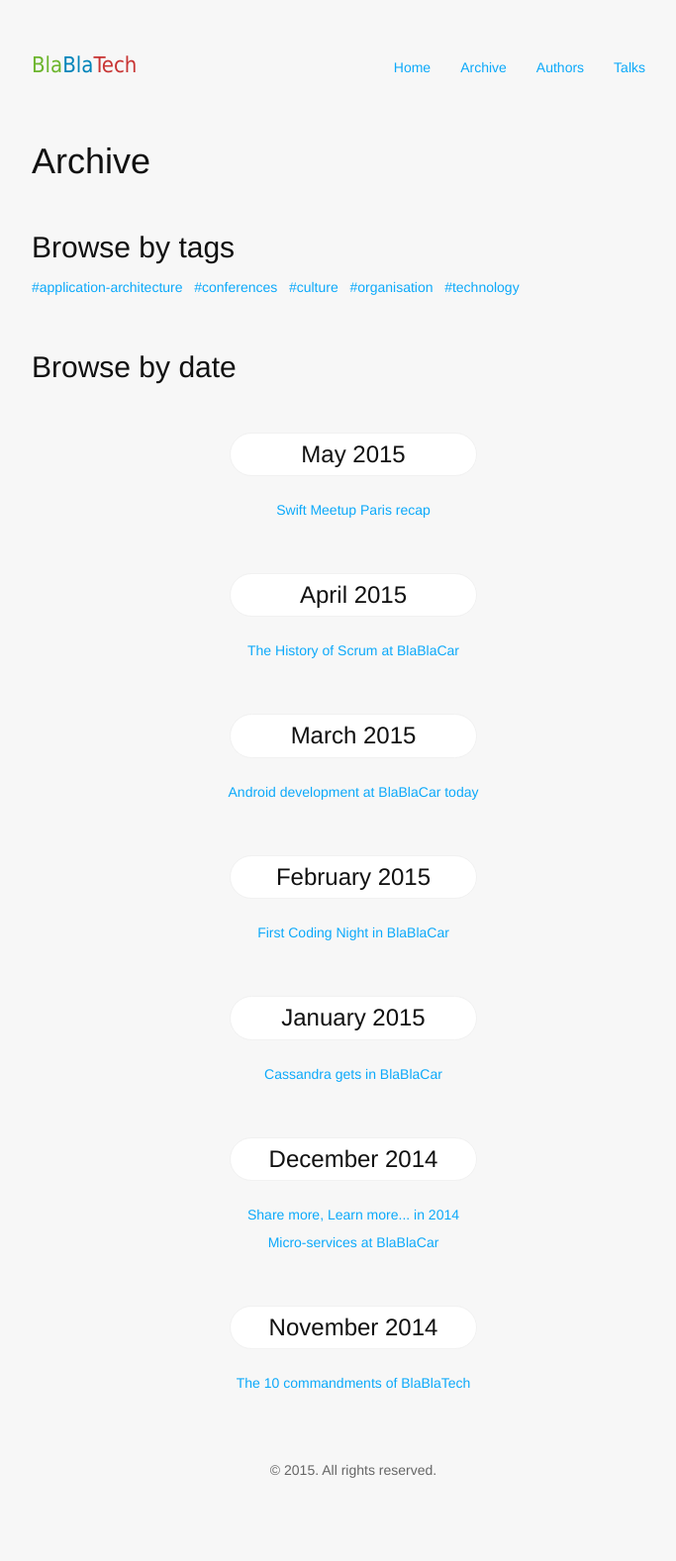
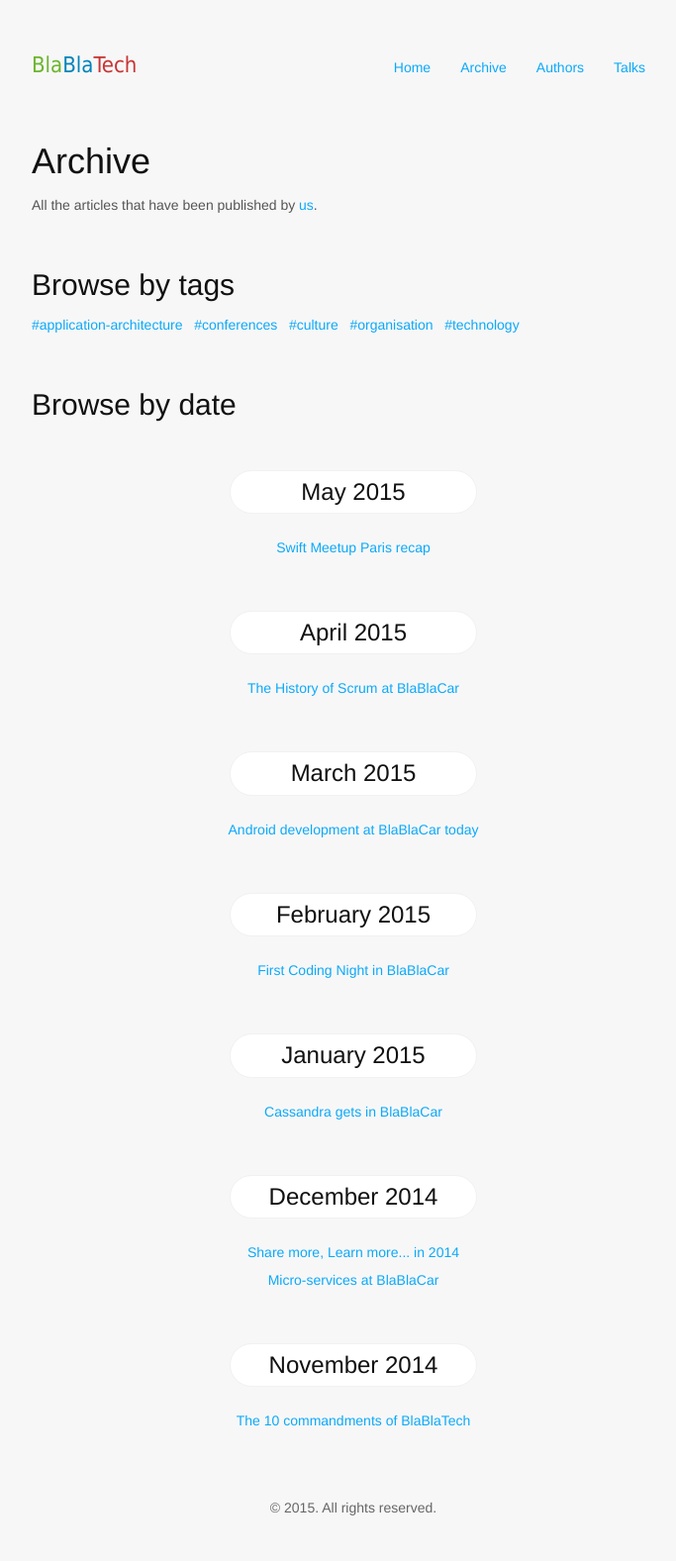
Before and after one commit to blablacar/blablatech, a Jekyll site: the page built from blog/index.html, in a window 1280 px wide. Shown: the whole page at 99% size, without its empty margins (283-966 px from the left). Built offline with Jekyll 4.4.1, drawn with Linux system fonts in a browser that asks for light colours; nearby versions of some CDN libraries; Markdown is read by kramdown in place of the engine named in the settings; before the commit the page ends 1539 px from its top, so only the background shows below that.

Commit message:
Small addon

```diff
--- a/blog/index.html
+++ b/blog/index.html
@@ -4,6 +4,8 @@
 ---
 
 <h1>Archive</h1>
+
+All the articles that have been published by <a href="/authors/">us</a>.
 
 <h2>Browse by tags</h2>
 
```
